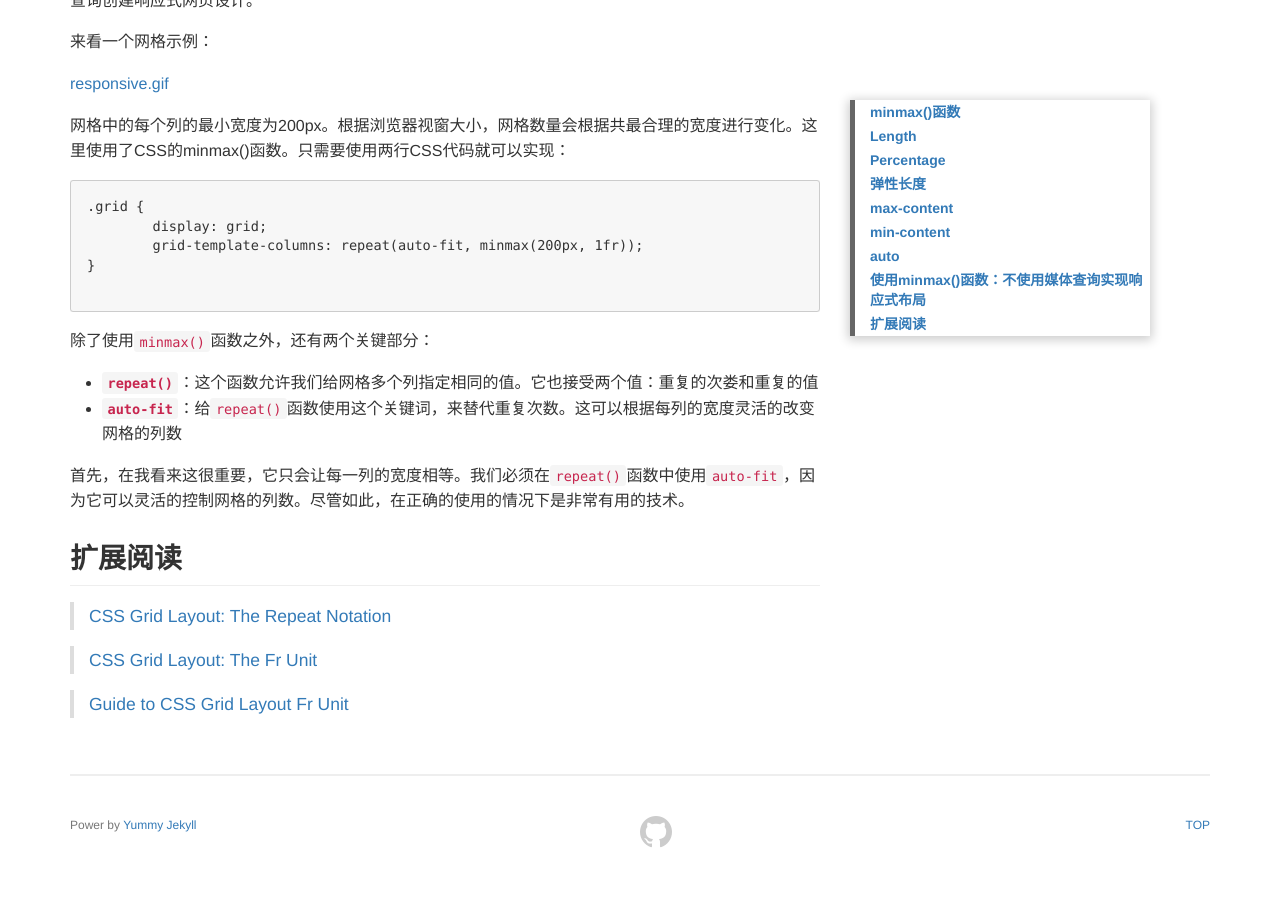
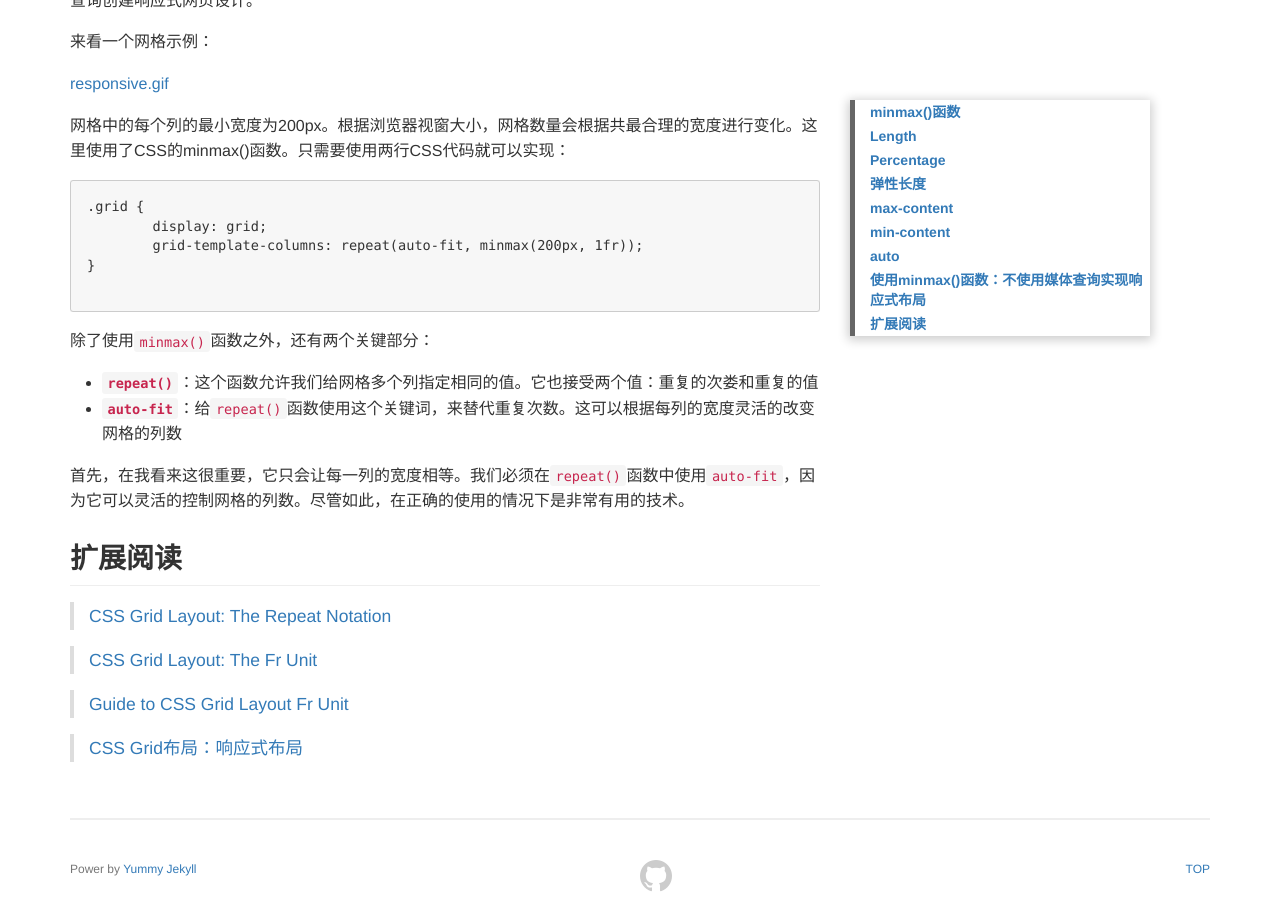
Before and after one commit to wananshine/Ping-Blog, a Jekyll site: the page built from _posts/2017/2018-04-17-CSS-Grid-Layout-minmax().md, in a window 1280 px wide and 900 px high, scrolled down 3881 px. Built offline with Jekyll 4.4.1, drawn with Linux system fonts in a browser that asks for light colours; a script that is not in the unit is left out; before the commit the page ends 4737 px from its top, so only the background shows below that.

Commit message:
CSS Grid布局：响应式布局
CSS Grid布局：响应式布局

```diff
--- a/_posts/2017/2018-04-17-CSS-Grid-Layout-minmax().md
+++ b/_posts/2017/2018-04-17-CSS-Grid-Layout-minmax().md
@@ -179,3 +179,5 @@ minmax()函数接受六种类型的值：
 > [CSS Grid Layout: The Fr Unit](https://alligator.io/css/css-grid-layout-fr-unit/)
 
 > [Guide to CSS Grid Layout Fr Unit](https://www.hongkiat.com/blog/css-grid-layout-fr-unit/)
+
+>[CSS Grid布局：响应式布局](https://www.w3cplus.com/css3/css-grid-layout-going-responsive.html)
```
